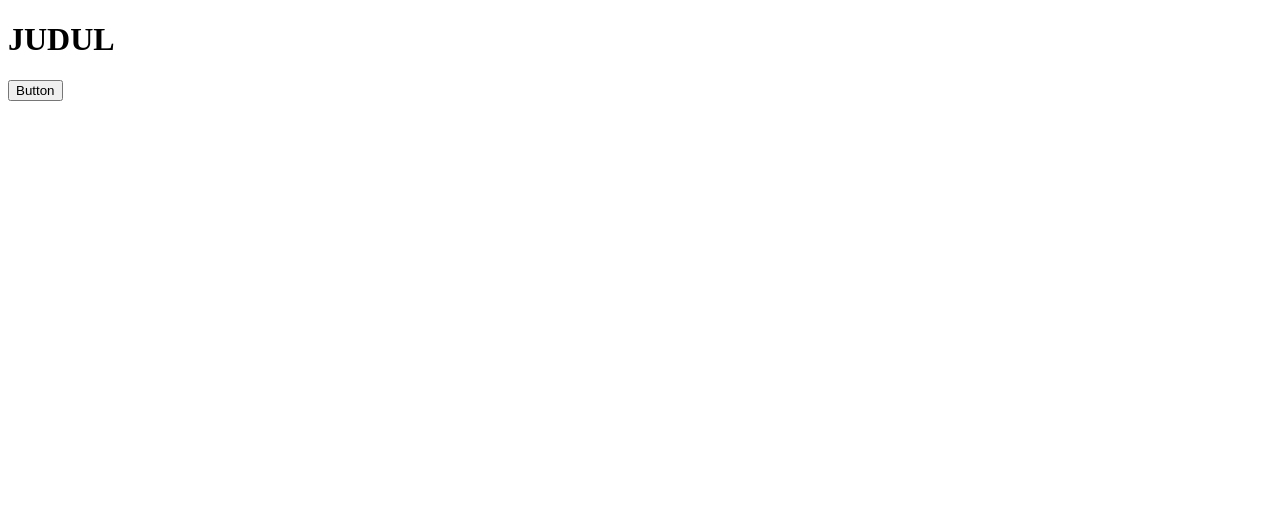
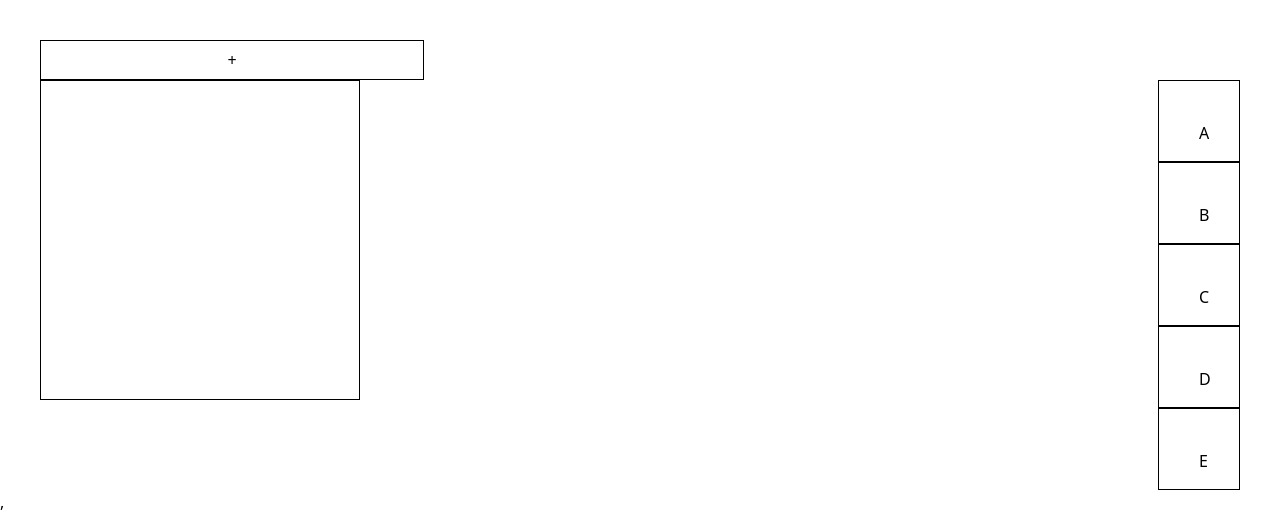
Before and after one commit to hafiyyanabdulaziz/react-tailwind-antd-starterkit, a React (Create React App) app: page / in a window 1280 px wide. Shown: the top 528 px of the page. Built offline with nearby package versions, Linux system fonts and the light colour scheme.

Commit message:
mencoba membuat kanban

```diff
--- a/src/App.jsx
+++ b/src/App.jsx
@@ -1,10 +1,24 @@
-import { Button } from "antd";
+import { HTML5Backend } from "react-dnd-html5-backend";
+import Kanban from "./components/Kanban";
+import Trash from "./components/Trash";
+import { DndProvider } from "react-dnd";
+import Card from "./components/Trash/Card";
 
 function App() {
+  const items = ["A", "B", "C", "D", "E"];
   return (
-    <div>
-      <h1>JUDUL</h1>
-      <Button type='primary'>Button</Button>
+    <div className='pt-10 px-10'>
+      <DndProvider backend={HTML5Backend}>
+        <Kanban />
+        <div className='flex justify-between'>
+          <Trash />
+          <div className=''>
+            {items.map((item, index) => {
+              return <Card text={item} key={index} />;
+            })}
+          </div>
+        </div>
+      </DndProvider>
     </div>
   );
 }
--- /dev/null
+++ b/src/components/Kanban/Board.jsx
@@ -0,0 +1,72 @@
+import { Input } from "antd";
+import React, { useState } from "react";
+// import Card from "./Card";
+import useKanbanStore from "../../store/kanbanStore";
+import { useDrop } from "react-dnd";
+import Card from "../Trash/Card";
+
+const Board = ({ id, title, cards }) => {
+  const { addCard, moveCard } = useKanbanStore();
+  const [text, setText] = useState("");
+  const [isEditTitle, setIsEditTitle] = useState(false);
+
+  const handleOnDrop = (item) => {
+    console.log("item", item);
+    // addCard(item.text, id);
+    // moveCard(item, 1);
+  };
+
+  const [collectedProps, drop] = useDrop(() => ({
+    accept: "CARD",
+    drop: handleOnDrop,
+    collect: (monitor) => ({
+      data: monitor,
+    }),
+  }));
+
+  const handleChange = (e) => {
+    setText(e.target.value);
+  };
+
+  const handleEnter = (e) => {
+    if (e.key === "Enter") {
+      addCard(text, id);
+      setText("");
+    }
+  };
+
+  const onDoubleClickTitle = (e) => {
+    setIsEditTitle(true);
+  };
+
+  return (
+    <div ref={drop} className='border border-black'>
+      <div className='m-2'>
+        {isEditTitle ? (
+          <Input />
+        ) : (
+          <h1 onDoubleClick={onDoubleClickTitle}>{title}</h1>
+        )}
+      </div>
+
+      <div className=' border-t border-black p-5 w-96'>
+        <Input
+          value={text}
+          placeholder='Add Card'
+          className='mb-5'
+          onKeyDown={handleEnter}
+          onChange={handleChange}
+        />
+        {cards.length !== 0 ? (
+          cards.map((card, index) => {
+            return <Card text={card.text} key={index} cardObject={card} />;
+          })
+        ) : (
+          <p>Data Belum ada</p>
+        )}
+      </div>
+    </div>
+  );
+};
+
+export default Board;
--- /dev/null
+++ b/src/components/Kanban/Card.jsx
@@ -0,0 +1,20 @@
+import React from "react";
+import { useDrag } from "react-dnd";
+
+const Card = ({ cardObject }) => {
+  console.log(cardObject, "cardObject");
+  const [collected, drag, dragPreview] = useDrag(() => ({
+    type: "CARD",
+    item: { text: cardObject.text },
+  }));
+
+  console.log(collected);
+
+  return (
+    <div ref={drag} className='border border-black p-3 m-1'>
+      <p>{cardObject.text}</p>
+    </div>
+  );
+};
+
+export default Card;
--- /dev/null
+++ b/src/components/Kanban/index.jsx
@@ -0,0 +1,27 @@
+import React from "react";
+
+import Board from "./Board";
+import useKanbanStore from "../../store/kanbanStore";
+
+const Kanban = () => {
+  const { kanban, addKanban } = useKanbanStore();
+  console.log(kanban);
+
+  const handleOnClick = () => {
+    addKanban();
+  };
+  return (
+    <div className='flex gap-x-5'>
+      {kanban.map((item) => {
+        return <Board title={item.title} id={item.id} cards={item.cards} />;
+      })}
+      <div
+        onClick={handleOnClick}
+        className='border border-black w-96 h-10 flex justify-center items-center'>
+        +
+      </div>
+    </div>
+  );
+};
+
+export default Kanban;
--- /dev/null
+++ b/src/components/Trash/Card.jsx
@@ -0,0 +1,16 @@
+import React from "react";
+import { useDrag } from "react-dnd";
+
+const Card = ({ text }) => {
+  const [collected, drag, dragPreview] = useDrag(() => ({
+    type: "CARD",
+    item: { text },
+  }));
+  return (
+    <div ref={drag} className='border border-black w-10 h-10 p-10'>
+      {text}
+    </div>
+  );
+};
+
+export default Card;
--- /dev/null
+++ b/src/components/Trash/index.jsx
@@ -0,0 +1,20 @@
+import React from "react";
+import { useDrop } from "react-dnd";
+
+const Trash = () => {
+  const [collectedProps, drop] = useDrop(() => ({
+    accept: "CARD",
+    drop: (item) => onDrop(item),
+    collect: (monitor) => ({
+      data: monitor,
+    }),
+  }));
+
+  const onDrop = (item) => {
+    console.log(item, collectedProps);
+  };
+
+  return <div ref={drop} className='border border-black w-80 h-80'></div>;
+};
+
+export default Trash;
--- a/src/index.js
+++ b/src/index.js
@@ -1,14 +1,14 @@
-import React from 'react';
-import ReactDOM from 'react-dom/client';
-import './index.css';
-import App from './App';
-import reportWebVitals from './reportWebVitals';
+import React from "react";
+import ReactDOM from "react-dom/client";
+import "./index.css";
+import App from "./App";
+import reportWebVitals from "./reportWebVitals";
 
-const root = ReactDOM.createRoot(document.getElementById('root'));
+const root = ReactDOM.createRoot(document.getElementById("root"));
 root.render(
   <React.StrictMode>
-    <App />
-  </React.StrictMode>
+    <App />,
+  </React.StrictMode>,
 );
 
 // If you want to start measuring performance in your app, pass a function
--- /dev/null
+++ b/src/store/kanbanStore.js
@@ -0,0 +1,66 @@
+import { create } from "zustand";
+import { v4 as uuidv4 } from "uuid";
+import produce from "immer";
+const randomAnimalName = require("random-animal-name");
+
+const setObjectCard = (text) => {
+  return {
+    text,
+    id: uuidv4(),
+    date: new Date(),
+  };
+};
+
+const setObjectKanban = (title) => {
+  return {
+    title: title ? title : randomAnimalName(),
+    id: uuidv4(),
+    date: new Date(),
+    cards: [],
+  };
+};
+
+const useKanbanStore = create((set, get) => ({
+  kanban: [],
+
+  addKanban: (title) => {
+    const newState = produce(get().kanban, (draftState) => {
+      draftState.push(setObjectKanban(title));
+    });
+
+    set(() => ({ kanban: newState }));
+  },
+
+  addCard: (text, kanbanId) => {
+    const newState = produce(get().kanban, (draftState) => {
+      const index = draftState.findIndex((kanban) => kanban.id === kanbanId);
+      if (index !== -1) draftState[index].cards.unshift(setObjectCard(text));
+    });
+
+    set(() => ({ kanban: newState }));
+  },
+
+  moveCard: (cardObject, boardTarget) => {
+    console.log("cardObject", cardObject);
+    const newState = produce(get().kanban, (draftState) => {
+      console.log("draftState", draftState);
+      for (const kanbanIndex of draftState) {
+        const index = get().kanban;
+        console.log("cards", kanbanIndex);
+        // const index = draftState[kanbanIndex].cards.findIndex((card) => {
+        //   console.log("card", card);
+        //   return card.id === cardObject.id;
+        // });
+        // console.log("index", kanbanIndex);
+        // if (index !== -1) {
+        //   draftState[kanbanIndex].cards.splice(index, 1);
+        //   break;
+        // }
+      }
+
+      // set(() => ({ kanban: newState }));
+    });
+  },
+}));
+
+export default useKanbanStore;
--- a/tailwind.config.js
+++ b/tailwind.config.js
@@ -5,7 +5,7 @@ module.exports = {
     extend: {},
   },
   plugins: [],
-  corePlugins: {
-    preflight: false,
-  },
+  // corePlugins: {
+  //   preflight: false,
+  // },
 };
```
Also changed, not shown: jsonconfig.json (added, +8 -0 lines), package.json (+7 -1 lines), 1 other file (tests, documents, lock files or other folders).
